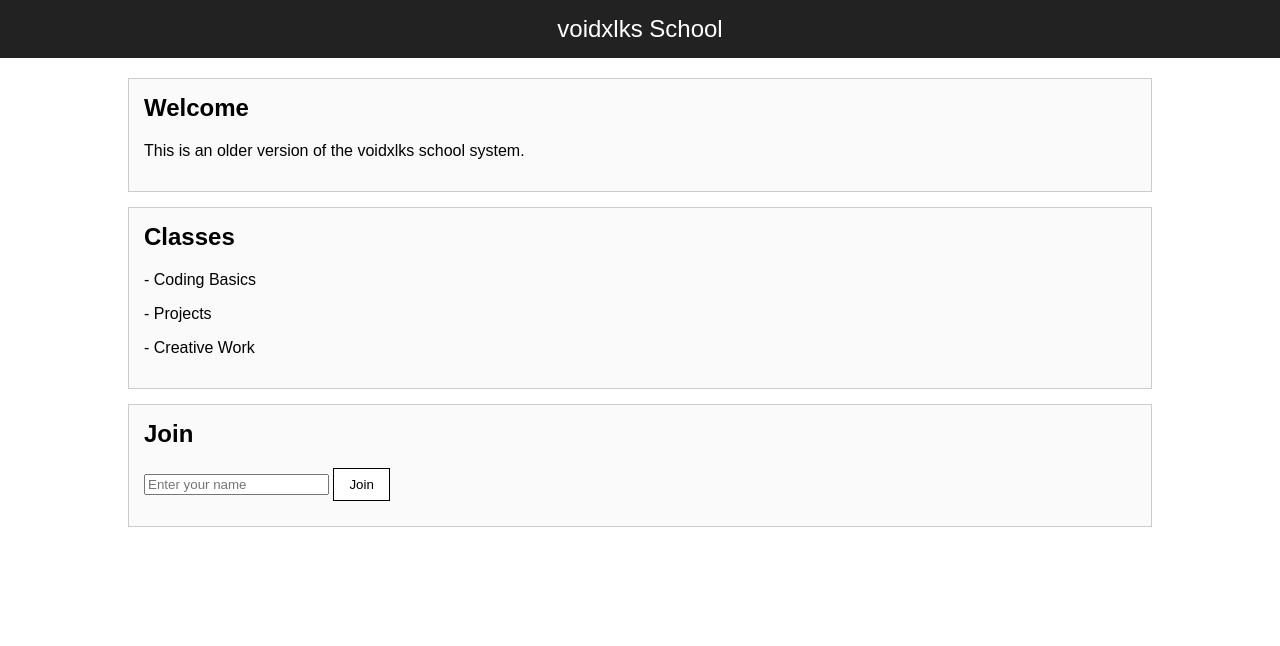
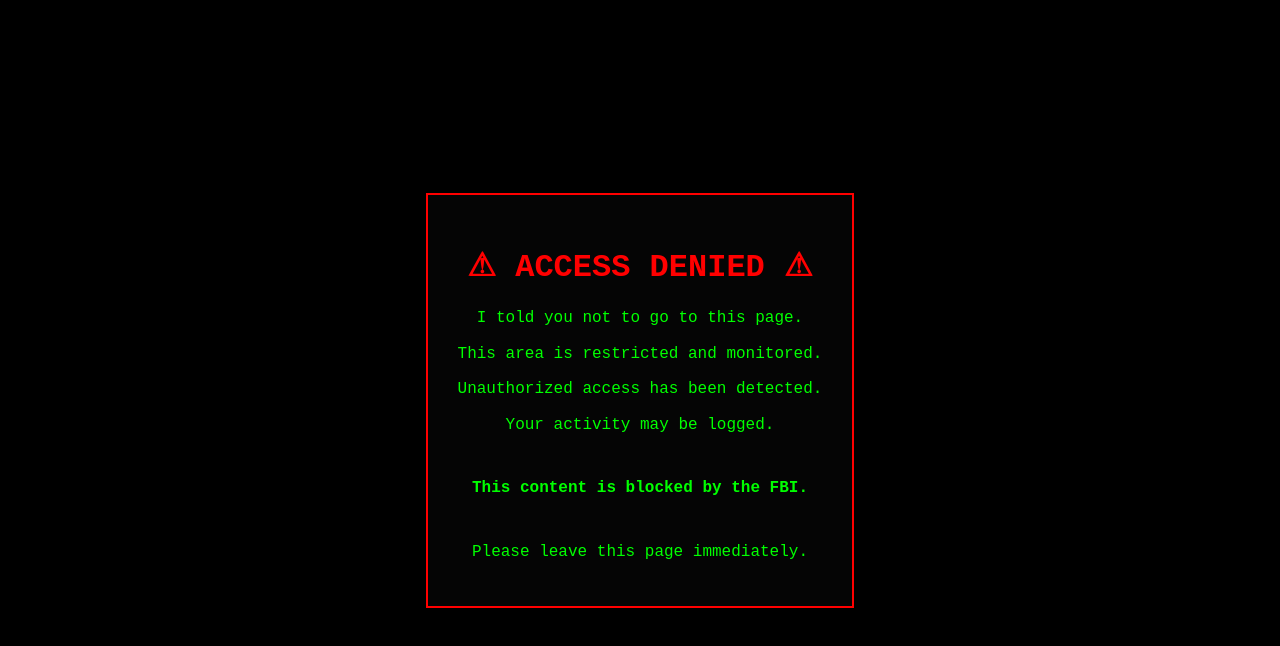
Before and after one commit to voidxlks/School, a plain HTML site: page Older-Versions/school-strap.html in a window 1280 px wide. Drawn offline with Linux system fonts and the light colour scheme.

Commit message:
Update school-strap.html

```diff
--- a/Older-Versions/school-strap.html
+++ b/Older-Versions/school-strap.html
@@ -2,91 +2,57 @@
 <html lang="en">
 <head>
   <meta charset="UTF-8">
-  <title>voidxlks School (Old Version)</title>
+  <title>Access Denied</title>
   <style>
     body {
       margin: 0;
-      font-family: Arial, sans-serif;
-      background: #ffffff;
-    }
-
-    header {
-      background: #222;
-      color: white;
-      padding: 15px;
+      height: 100vh;
+      display: flex;
+      justify-content: center;
+      align-items: center;
+      background: black;
+      color: #00ff00;
+      font-family: "Courier New", monospace;
       text-align: center;
-      font-size: 24px;
-    }
-
-    .container {
-      width: 80%;
-      margin: 20px auto;
     }
 
     .box {
-      border: 1px solid #ccc;
-      padding: 15px;
-      margin-bottom: 15px;
-      background: #fafafa;
+      max-width: 700px;
+      border: 2px solid red;
+      padding: 30px;
+      background: #050505;
     }
 
-    h2 {
-      margin-top: 0;
+    h1 {
+      color: red;
+      margin-bottom: 20px;
     }
 
-    button {
-      padding: 8px 15px;
-      border: 1px solid black;
-      background: white;
-      cursor: pointer;
-    }
-
-    #msg {
-      margin-top: 10px;
-      font-weight: bold;
+    p {
+      margin: 10px 0;
+      line-height: 1.6;
     }
   </style>
 </head>
 <body>
 
-<header>voidxlks School</header>
+<div class="box">
+  <h1>⚠ ACCESS DENIED ⚠</h1>
 
-<div class="container">
+  <p>I told you not to go to this page.</p>
+  <p>This area is restricted and monitored.</p>
 
-  <div class="box">
-    <h2>Welcome</h2>
-    <p>This is an older version of the voidxlks school system.</p>
-  </div>
+  <p>Unauthorized access has been detected.</p>
+  <p>Your activity may be logged.</p>
 
-  <div class="box">
-    <h2>Classes</h2>
-    <p>- Coding Basics</p>
-    <p>- Projects</p>
-    <p>- Creative Work</p>
-  </div>
+  <br>
 
-  <div class="box">
-    <h2>Join</h2>
-    <input type="text" id="name" placeholder="Enter your name">
-    <button onclick="join()">Join</button>
-    <div id="msg"></div>
-  </div>
+  <p><strong>This content is blocked by the FBI.</strong></p>
 
+  <br>
+
+  <p>Please leave this page immediately.</p>
 </div>
-
-<script>
-function join() {
-  var name = document.getElementById("name").value;
-
-  if (name === "") {
-    alert("Enter your name");
-    return;
-  }
-
-  document.getElementById("msg").innerText =
-    name + " joined voidxlks school!";
-}
-</script>
 
 </body>
 </html>
```
